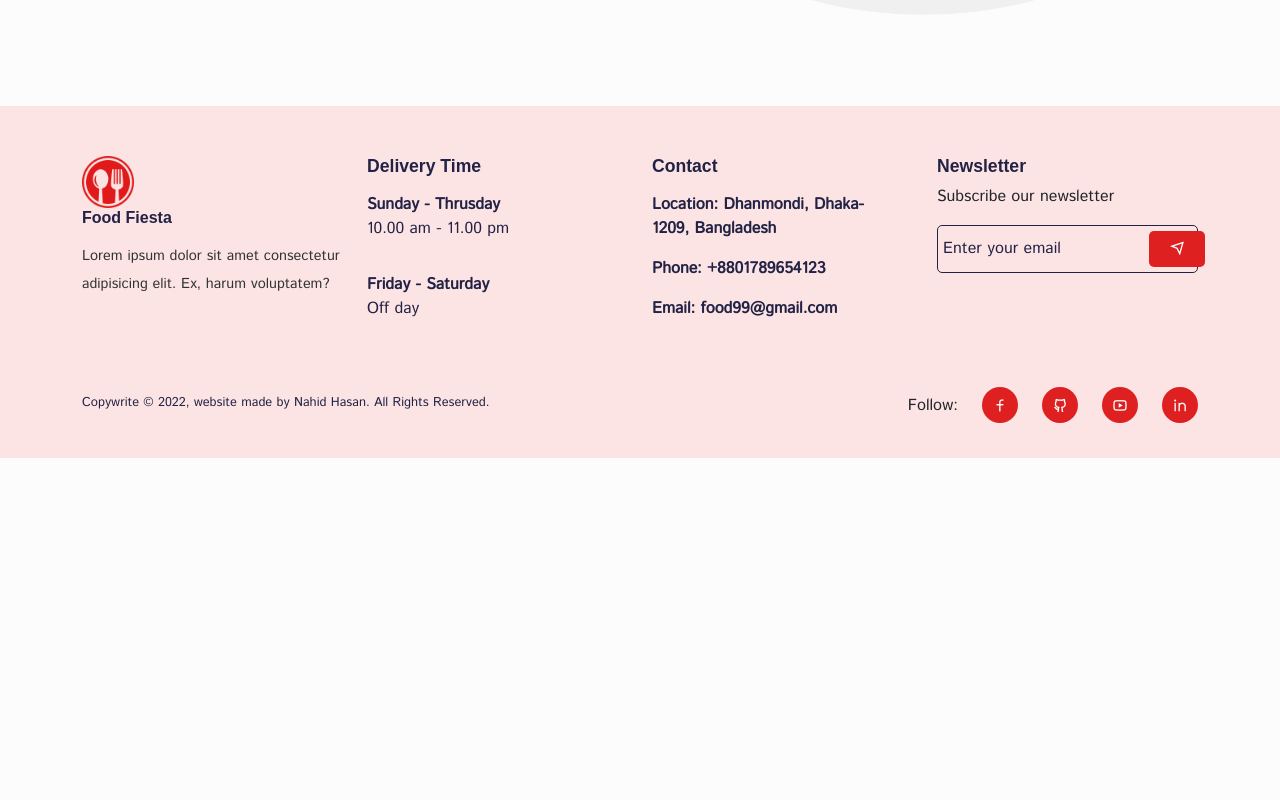
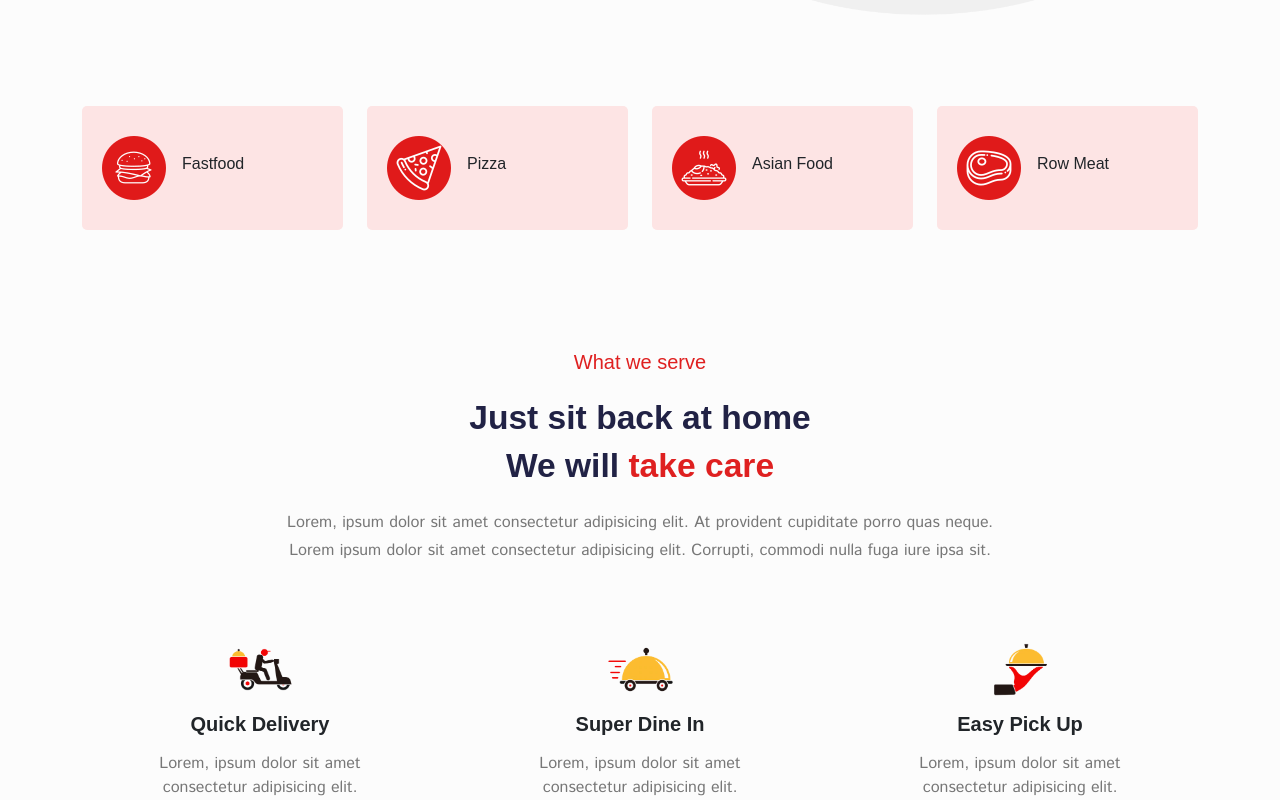
Before and after one commit to Nahid51/food_fiesta, a React (Create React App) app: page /home in a window 1280 px wide. Shown: the part 640-1440 px from the top of the page. Before the commit the page ends 1098 px from the top, so only its background shows below. Built offline with nearby package versions, Linux system fonts and the light colour scheme; a web font is replaced by a local one.

Commit message:
designing service section in homepage

```diff
--- /dev/null
+++ b/src/components/UI/category/Category.jsx
@@ -0,0 +1,52 @@
+import React from 'react';
+import { Col, Container, Row } from 'react-bootstrap';
+import categoryImg01 from '../../../assets/images/category-01.png';
+import categoryImg02 from '../../../assets/images/category-02.png';
+import categoryImg03 from '../../../assets/images/category-03.png';
+import categoryImg04 from '../../../assets/images/category-04.png';
+
+import '../../../styles/category.css';
+
+const categoryData = [
+    {
+        display: 'Fastfood',
+        imgUrl: categoryImg01
+    },
+    {
+        display: 'Pizza',
+        imgUrl: categoryImg02
+    },
+    {
+        display: 'Asian Food',
+        imgUrl: categoryImg03
+    },
+    {
+        display: 'Row Meat',
+        imgUrl: categoryImg04
+    },
+]
+
+const Category = () => {
+    return (
+        <div>
+            <Container>
+                <Row>
+                    {
+                        categoryData.map((item, index) => (
+                            <Col lg="3" md="4" key={index}>
+                                <div className="category_item d-flex align-items-center gap-3">
+                                    <div className="category_img">
+                                        <img src={item.imgUrl} alt="category-item" />
+                                    </div>
+                                    <h6>{item.display}</h6>
+                                </div>
+                            </Col>
+                        ))
+                    }
+                </Row>
+            </Container>
+        </div>
+    );
+};
+
+export default Category;
--- a/src/pages/Home.jsx
+++ b/src/pages/Home.jsx
@@ -3,7 +3,30 @@ import { Col, Container, Row } from 'react-bootstrap';
 import { Link } from 'react-router-dom';
 import Helmet from '../components/Helmet/Helmet';
 import heroImg from '../assets/images/hero.png';
+import '../styles/hero.css';
 import '../styles/home.css';
+import Category from '../components/UI/category/Category';
+import featureImg01 from '../assets/images/service-01.png';
+import featureImg02 from '../assets/images/service-02.png';
+import featureImg03 from '../assets/images/service-03.png';
+
+const featureData = [
+    {
+        title: 'Quick Delivery',
+        imgUrl: featureImg01,
+        desc: "Lorem, ipsum dolor sit amet consectetur adipisicing elit. Consequatur, dicta?"
+    },
+    {
+        title: 'Super Dine In',
+        imgUrl: featureImg02,
+        desc: "Lorem, ipsum dolor sit amet consectetur adipisicing elit. Consequatur, dicta?"
+    },
+    {
+        title: 'Easy Pick Up',
+        imgUrl: featureImg03,
+        desc: "Lorem, ipsum dolor sit amet consectetur adipisicing elit. Consequatur, dicta?"
+    },
+]
 
 const Home = () => {
     return (
@@ -25,7 +48,7 @@ const Home = () => {
 
                                 <div className='hero_service d-flex align-items-center gap-5 mt-5'>
                                     <p className='d-flex align-items-center gap-2'><span className='shipping_icon'><i className="ri-car-line"></i></span>No shipping charge</p>
-                                    <p className='d-flex align-items-center gap-2'><span className='shipping_icon'><i class="ri-shield-check-line"></i></span>100% secure checkout</p>
+                                    <p className='d-flex align-items-center gap-2'><span className='shipping_icon'><i className="ri-shield-check-line"></i></span>100% secure checkout</p>
                                 </div>
                             </div>
                         </Col>
@@ -37,6 +60,39 @@ const Home = () => {
                     </Row>
                 </Container>
             </section>
+
+            <section className='pt-0'>
+                <Category />
+            </section>
+
+            <section>
+                <Container>
+                    <Row>
+                        <Col lg="12" className='text-center'>
+                            <h5 className="feature_subtitle mb-4">What we serve</h5>
+                            <h2 className="feature_title">Just sit back at home</h2>
+                            <h2 className="feature_title">We will <span>take care</span></h2>
+                            <p className='mb-1 mt-4 feature_text'>Lorem, ipsum dolor sit amet consectetur adipisicing elit. At provident cupiditate porro quas neque.</p>
+                            <p className='feature_text'>Lorem ipsum dolor sit amet consectetur adipisicing elit. Corrupti, commodi nulla fuga iure ipsa sit.</p>
+                        </Col>
+
+                        {
+                            featureData.map((item, index) => (
+                                <Col lg="4" md="4" key={index} className="mt-5">
+                                    <div className="feature_item text-center px-5 py-3">
+                                        <img src={item.imgUrl} alt="feature-img" className="w-25 mb-3" />
+                                        <h5 className='fw-bold mb-3'>{item.title}</h5>
+                                        <p>{item.desc}</p>
+                                    </div>
+                                </Col>
+                            ))
+                        }
+
+                        <Col lg="4" md="4"></Col>
+                        <Col lg="4" md="4"></Col>
+                    </Row>
+                </Container>
+            </section>
         </Helmet>
     );
 };
--- /dev/null
+++ b/src/styles/category.css
@@ -0,0 +1,11 @@
+.category_item {
+    background: #fde4e4;
+    padding: 30px 20px;
+    border-radius: 5px;
+    cursor: pointer;
+    transition: 0.4s;
+}
+
+.category_item:hover {
+    transform: translateY(-15px);
+}
--- /dev/null
+++ b/src/styles/hero.css
@@ -0,0 +1,69 @@
+.hero_content {
+    padding-top: 70px;
+}
+
+.hero_title {
+    font-size: 2.5rem;
+    line-height: 55px;
+}
+
+.hero_title span {
+    color: #df2020;
+}
+
+.hero_content p {
+    font-size: 1rem;
+    line-height: 30px;
+    color: #777;
+}
+
+.hero_btns button {
+    border: none;
+    outline: none;
+    padding: 7px 20px;
+    border-radius: 5px;
+    cursor: pointer;
+    font-weight: 600;
+}
+
+.order_btn {
+    background: #df2020;
+    color: #fff;
+    transition: 0.3s;
+}
+
+.order_btn:hover {
+    background: #212245;
+}
+
+.all_foods-btn {
+    background: transparent;
+    border: 1px solid #df2020 !important;
+}
+
+.all_foods-btn:hover {
+    background: transparent;
+    border: 1px solid #212245 !important;
+}
+
+.all_foods-btn a {
+    color: #df2020;
+}
+
+.all_foods-btn a:hover {
+    color: #212245;
+}
+
+.hero_service p {
+    color: #212245;
+    font-weight: 600;
+    font-size: 0.9rem;
+}
+
+.shipping_icon i {
+    padding: 5px;
+    background: #df2020;
+    color: #fff;
+    border-radius: 50%;
+    font-weight: 500;
+}
--- a/src/styles/home.css
+++ b/src/styles/home.css
@@ -1,69 +1,15 @@
-.hero_content {
-    padding-top: 70px;
-}
-
-.hero_title {
-    font-size: 2.5rem;
-    line-height: 55px;
-}
-
-.hero_title span {
+.feature_subtitle {
     color: #df2020;
 }
 
-.hero_content p {
-    font-size: 1rem;
-    line-height: 30px;
+.feature_title span {
+    color: #df2020;
+}
+
+.feature_text {
     color: #777;
 }
 
-.hero_btns button {
-    border: none;
-    outline: none;
-    padding: 7px 20px;
-    border-radius: 5px;
-    cursor: pointer;
-    font-weight: 600;
+.feature_item p {
+    color: #777;
 }
-
-.order_btn {
-    background: #df2020;
-    color: #fff;
-    transition: 0.3s;
-}
-
-.order_btn:hover {
-    background: #212245;
-}
-
-.all_foods-btn {
-    background: transparent;
-    border: 1px solid #df2020 !important;
-}
-
-.all_foods-btn:hover {
-    background: transparent;
-    border: 1px solid #212245 !important;
-}
-
-.all_foods-btn a {
-    color: #df2020;
-}
-
-.all_foods-btn a:hover {
-    color: #212245;
-}
-
-.hero_service p {
-    color: #212245;
-    font-weight: 600;
-    font-size: 0.9rem;
-}
-
-.shipping_icon i {
-    padding: 5px;
-    background: #df2020;
-    color: #fff;
-    border-radius: 50%;
-    font-weight: 500;
-}
```
